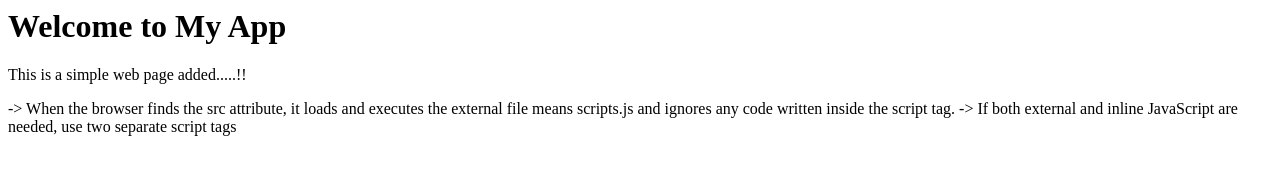
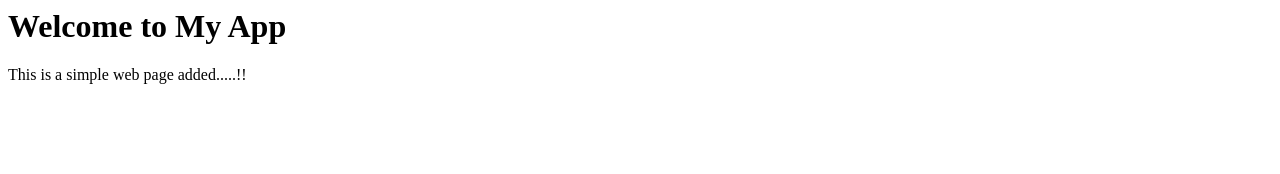
Before and after one commit to nandhinikalliyappan/Javascript---NEW, a plain HTML site: page 1_Basics of javascript/index2.html in a window 1280 px wide. Drawn offline with Linux system fonts and the light colour scheme.

Commit message:
commiting index2 file

```diff
--- a/1_Basics of javascript/index2.html
+++ b/1_Basics of javascript/index2.html
@@ -19,9 +19,10 @@
 
 </html>
 
+<!--
 
 -> When the browser finds the src attribute, it loads and executes the external
    file means scripts.js and ignores any code written inside the script tag.
 
 -> If both external and inline JavaScript are needed,
-   use two separate script tags
+   use two separate script tags -->
```
